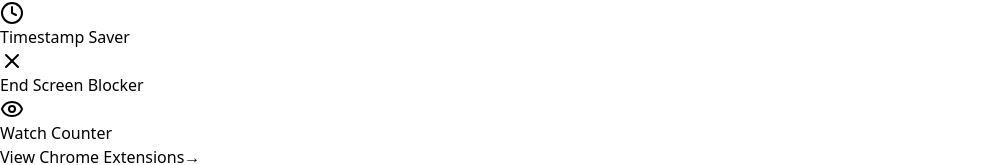
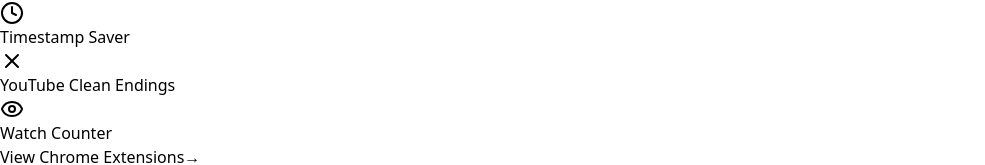
Before and after one commit to uziwuzzy/uziwuzzy.github.io, a React (Vite) app: page / in a window 1280 px wide. Shown: the part 311-476 px from the top of the page, without its empty margins (0-985 px from the left). Built offline with nearby package versions, Linux system fonts and the light colour scheme.

Commit message:
fix: update name to youtube clean endings

```diff
--- a/index.html
+++ b/index.html
@@ -6,7 +6,7 @@
   <meta name="viewport" content="width=device-width, initial-scale=1.0" />
   <title>UzisCode - YouTube Enhancement Tools</title>
   <meta name="description" content="Simple, focused Chrome extensions to enhance your YouTube experience. Built with attention to detail and privacy in mind." />
-  <meta name="keywords" content="chrome extension, youtube tools, timestamp saver, end screen blocker, watch counter" />
+  <meta name="keywords" content="chrome extension, youtube tools, timestamp saver, youtube clean endings, watch counter" />
 
   <!-- Open Graph / Facebook -->
   <meta property="og:type" content="website" />
--- a/src/App.jsx
+++ b/src/App.jsx
@@ -61,7 +61,7 @@
                     </div>
                     <div className="bg-white p-4 rounded-lg shadow-sm hover:shadow-md transition-shadow">
                         <X className="w-8 h-8 text-red-600 mx-auto mb-2" />
-                        <h3 className="text-sm font-medium">End Screen Blocker</h3>
+                        <h3 className="text-sm font-medium">YouTube Clean Endings</h3>
                     </div>
                     <div className="bg-white p-4 rounded-lg shadow-sm hover:shadow-md transition-shadow">
                         <Eye className="w-8 h-8 text-green-600 mx-auto mb-2" />
```
